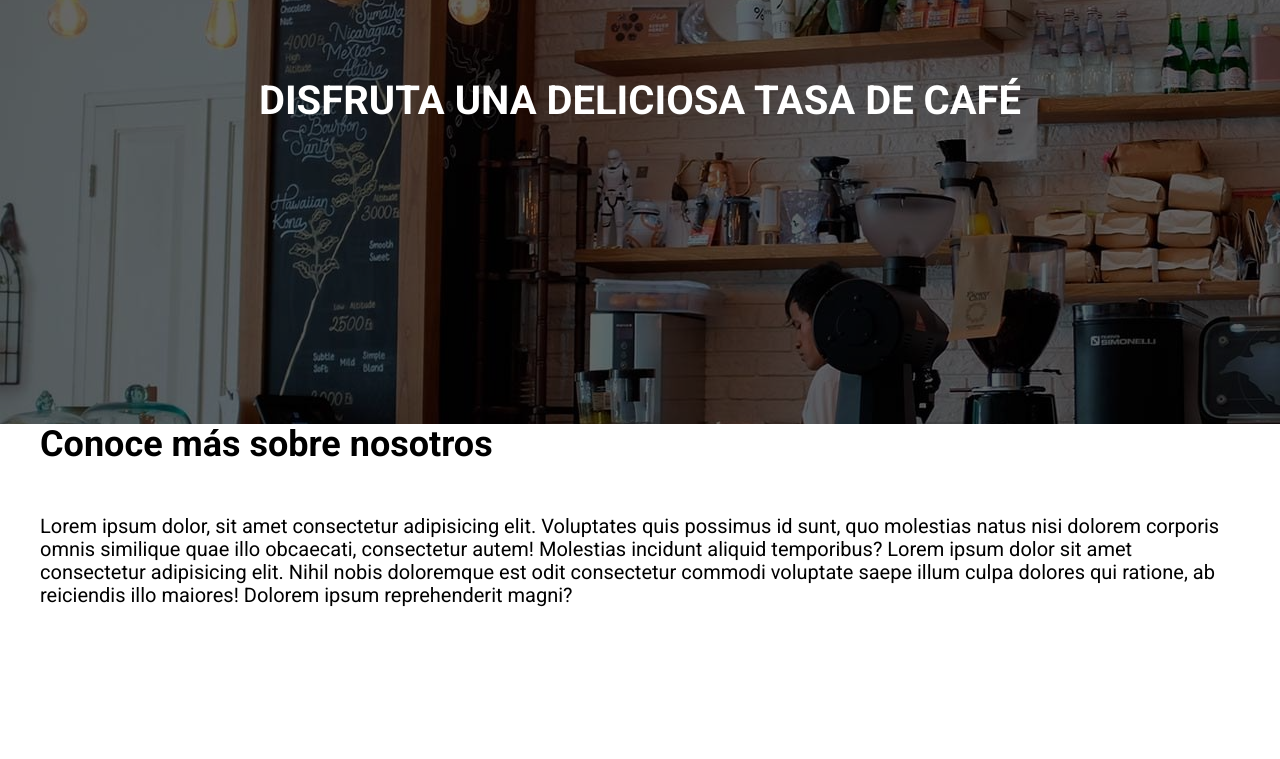
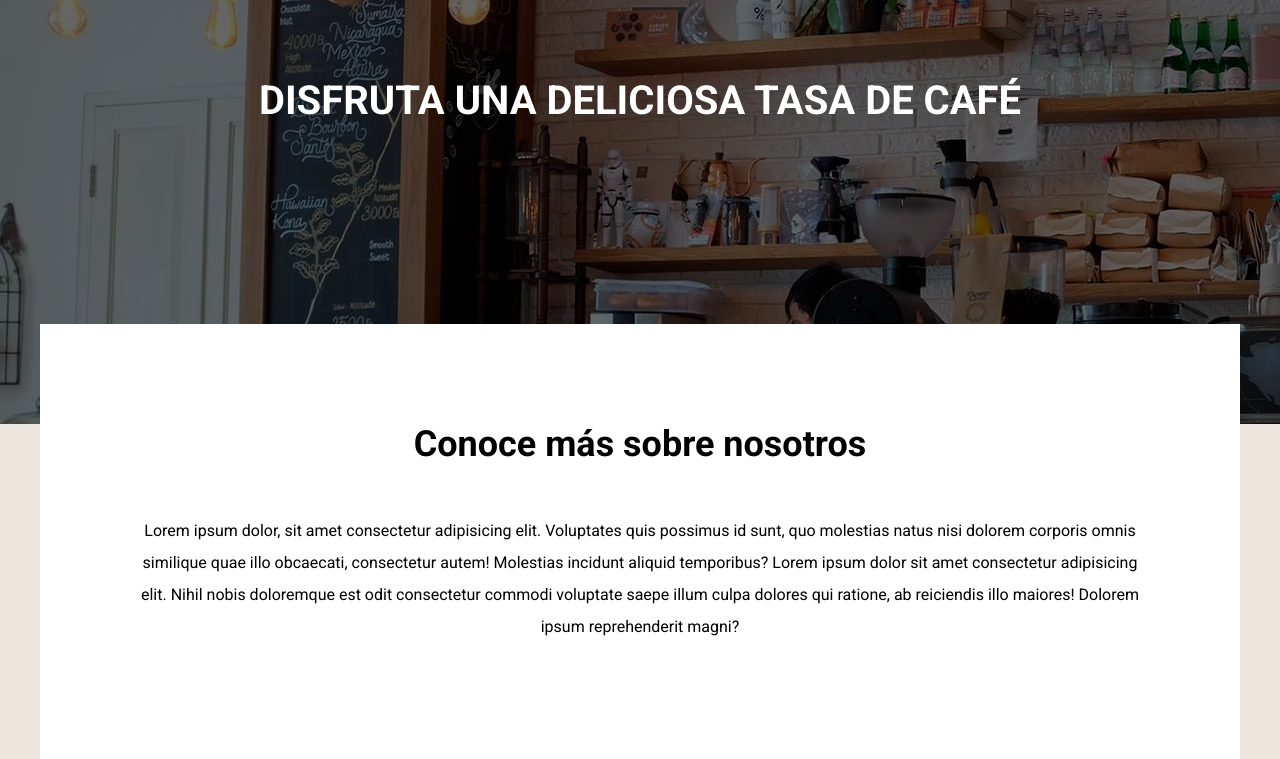
Before and after one commit to LuisMarioSolano/cafeteria, a website: page index.html in a window 1280 px wide. Shown: the part 276-1035 px from the top of the page. Before the commit the page ends 903 px from the top, so only its background shows below. Drawn offline with Linux system fonts and the light colour scheme.

Commit message:
Update incio: Style for contenido principal

```diff
--- a/index.html
+++ b/index.html
@@ -35,7 +35,7 @@
       </div>
     </header>
 
-    <main class="contenedor contenido-principal">
+    <main class="contenedor contenido-principal text-center">
       <h2><span>Conoce más</span> sobre nosotros</h2>
       <p>
         Lorem ipsum dolor, sit amet consectetur adipisicing elit. Voluptates
--- a/src/scss/base/_globales.scss
+++ b/src/scss/base/_globales.scss
@@ -10,10 +10,12 @@ html {
 body {
     font-family: v.$fuente_principal;
     font-size: 1.6rem;
+    background-color: v.$cafeClaro;
 }
 p {
     color: v.$negro;
-    font-size: 2rem;
+    font-size: 1.6rem;
+    line-height: 2
 
 }
 .contenedor {
--- a/src/scss/inicio/_contenido.scss
+++ b/src/scss/inicio/_contenido.scss
@@ -0,0 +1,13 @@
+@use 'base/variables' as v;
+@use 'base/mixins' as m;
+
+.contenido-principal {
+    background-color: v.$blanco;
+    padding: 2rem;
+
+    @include m.tablet {
+        padding: 10rem;
+        margin-top: -10rem;
+        position: relative;
+    }
+}
--- a/src/scss/inicio/_index.scss
+++ b/src/scss/inicio/_index.scss
@@ -0,0 +1 @@
+@forward 'contenido';
```
Also changed, not shown: build/css/app.css.
